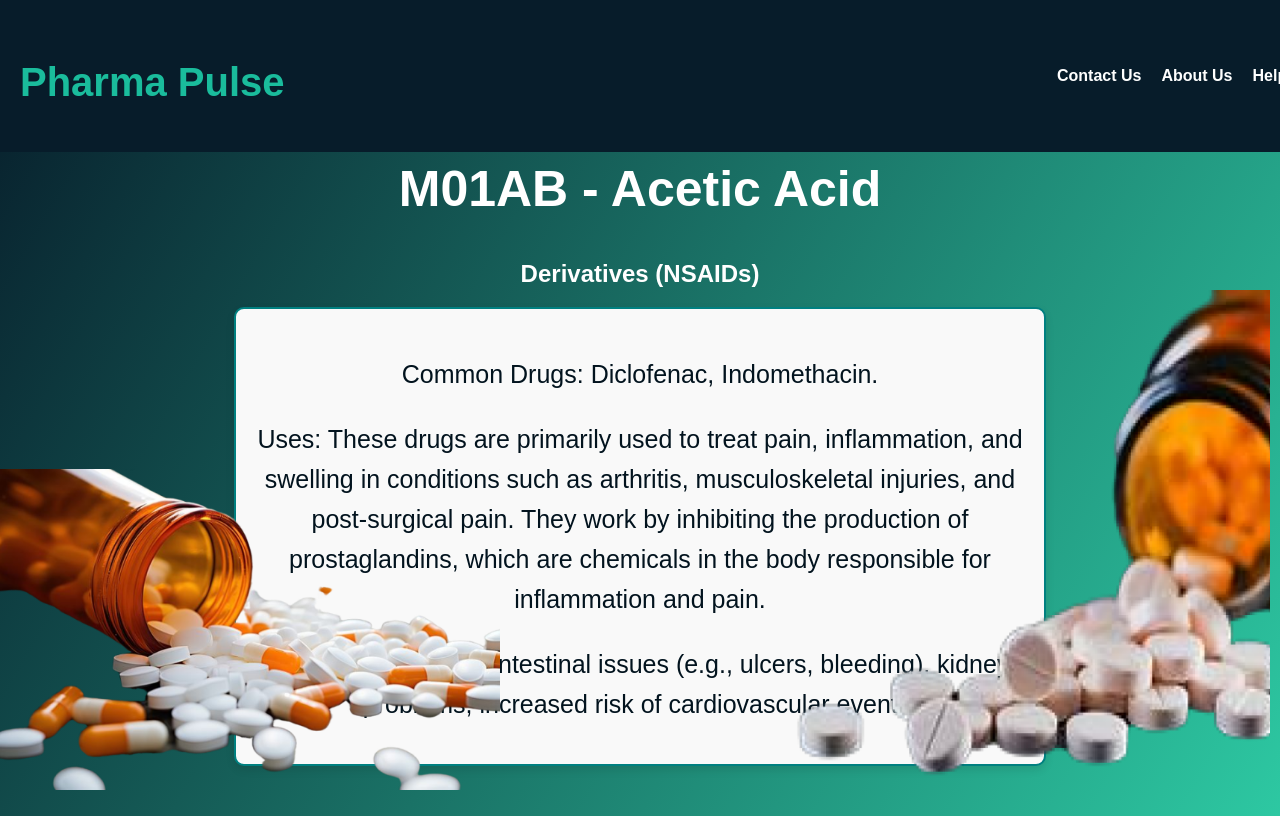
After one commit to Meena-Ramalingam/NPN-Pharma-data, a Flask app: page /mo1ab in a window 1280 px wide. The commit adds this page. Run offline with Flask 3, Linux system fonts and the light colour scheme.

Commit message:
Pages for mo1ab and mo1ae has been added

```diff
--- a/app.py
+++ b/app.py
@@ -10,5 +10,15 @@ def index():
 def chatbot():
     return render_template('chatbot.html')
 
+@app.route('/detail')
+def detail():
+    return render_template('detail.html')
+@app.route('/mo1ab')
+def mo1ab():
+    return render_template('mo1ab.html')
+@app.route('/mo1ae')
+def mo1ae():
+    return render_template('mo1ae.html')
+
 if __name__ == "__main__":
     app.run(debug=True)
--- a/static/css/style.css
+++ b/static/css/style.css
@@ -98,7 +98,9 @@ header {
     display: flex;
     justify-content: space-between;
     align-items: center;
-    position: relative;
+    position: fixed;
+    top:0;
+    width:99%;
 }
 
 header .logo h1 {
@@ -182,6 +184,7 @@ footer {
     text-align: center;
     padding: 10px 0;
     margin-top: 20px;
+    width:100%;
 }
 
 .categories, .research, .drug-alert {
--- /dev/null
+++ b/templates/mo1ab.html
@@ -0,0 +1,145 @@
+<!DOCTYPE html>
+<html lang="en">
+<head>
+    <meta charset="UTF-8">
+    <meta name="viewport" content="width=device-width, initial-scale=1.0">
+    <title>Health Care</title>
+    <style>
+        /* Reset some basic elements */
+        body,h1ś p, ul {
+            margin: 0;
+            padding: 0;
+            font-family: 'Arial', sans-serif;
+        }
+
+        /* Full-screen background */
+        body {
+            background: linear-gradient(120deg, #071c2a, #2dc8a2); /* Gradient background */
+            color: white;
+        }
+
+        /* Header styling */
+        header {
+            display: flex;
+            justify-content: space-between;
+            align-items: center;
+            padding: 20px;
+            background: #071c2a;
+            position: fixed;
+            top:0;
+            width:99%;
+        }
+
+        h1{
+        margin-top: 40px;
+        /* position:relative; */
+        font-size: 50px;
+        }
+        .mo1ab{
+            margin-top:70px;
+        }
+        header .logo h1 {
+            font-size: 40px;
+            color: #1abc9c;
+        }
+
+        header nav ul {
+            list-style: none;
+            display: flex;
+            gap: 20px;
+        }
+
+        header nav ul li a {
+            text-decoration: none;
+            color: #ffffff;
+            font-weight: bold;
+        }
+
+        header nav ul li a:hover {
+            color: #1abc9c;
+        }
+
+        /* Main content section */
+        .mo1ab {
+            position: center;
+            max-width: 100%;
+            padding: 50px 0;
+            text-align: center;
+        }
+
+        p{
+            font-size: 25px;
+            line-height: 1.6;
+            margin-bottom: 20px;
+            color: #02131e;
+        }
+
+
+
+.text-container {
+    position: relative; /* Allows positioning of child elements */
+    width: 60%; /* Adjust the width as needed */
+    margin: 0 auto; /* Centers the box horizontally */
+    padding: 20px; /* Adds padding inside the box */
+    border: 2px solid teal; /* Teal green border */
+    border-radius: 10px; /* Rounds the corners */
+    background-color: #f9f9f9; /* Light background color */
+    box-shadow: 0 4px 8px rgba(0, 0, 0, 0.1); /* Adds a subtle shadow */
+    text-align: center; /* Centers the text inside the box */
+}
+
+.left-bottom-image {
+    position: absolute;
+    bottom: 10px; /* Adjust the spacing from the bottom */
+    left: 0px; /* Adjust the spacing from the left */
+    width: 500px; /* Adjust the size as needed */
+    height:500px;
+    height: auto; /* Maintains the aspect ratio */
+}
+
+.right-bottom-image {
+    position: absolute;
+    bottom: 10px; /* Adjust the spacing from the bottom */
+    right: 10px; /* Adjust the spacing from the right */
+    width: 500px;
+     /* Adjust the size as needed */
+    height: 500px; /* Maintains the aspect ratio */
+}
+
+
+
+
+
+    </style>
+</head>
+<body>
+    <header>
+        <div class="logo">
+            <h1>Pharma Pulse</h1>
+        </div>
+        <nav>
+            <ul>
+                <li><a href="#">Contact Us</a></li>
+                <li><a href="#">About Us</a></li>
+                <li><a href="#">Help</a></li>
+            </ul>
+        </nav>
+    </header>
+
+   <section class="mo1ab">
+    <h1>M01AB - Acetic Acid </h1>
+      <h2>  Derivatives (NSAIDs)</h2>
+   <section class="text-container">
+     <p>Common Drugs: Diclofenac, Indomethacin.</p>
+     <p>Uses: These drugs are primarily used to treat pain, inflammation, and swelling in conditions such as arthritis, musculoskeletal injuries, and post-surgical pain. They work by inhibiting the production of prostaglandins, which are chemicals in the body responsible for inflammation and pain.</p>
+    <p>Side Effects: Gastrointestinal issues (e.g., ulcers, bleeding), kidney problems, increased risk of cardiovascular events.</p>
+    </section>
+   </section>
+   <img src="static/images/drug1.png" alt="Left Image" class="left-bottom-image">
+   <img src="static/images/drug2.png" alt="Right Image" class="right-bottom-image">
+
+
+
+
+</body>
+</html>
```
Also changed, not shown: templates/chatbot.html (+10 -6 lines), templates/index.html (+20 -2 lines), templates/mo1ae.html (added, +145 -0 lines), static/images/drug1.png (added), static/images/drug2.png (added), templates/detail.html (added).
